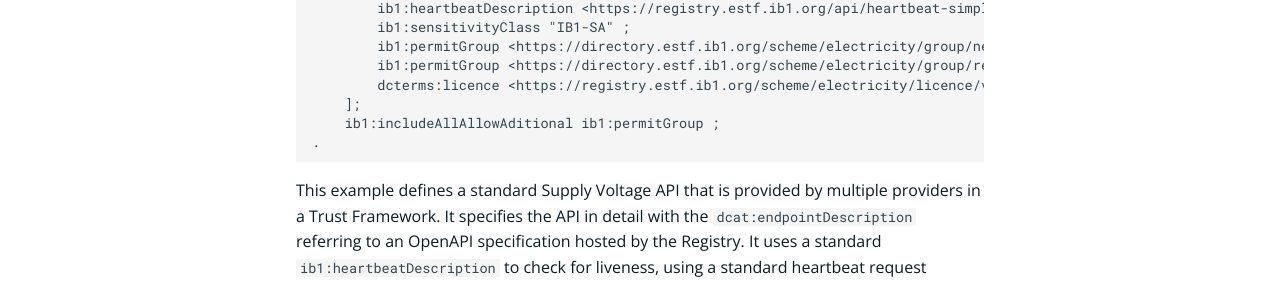
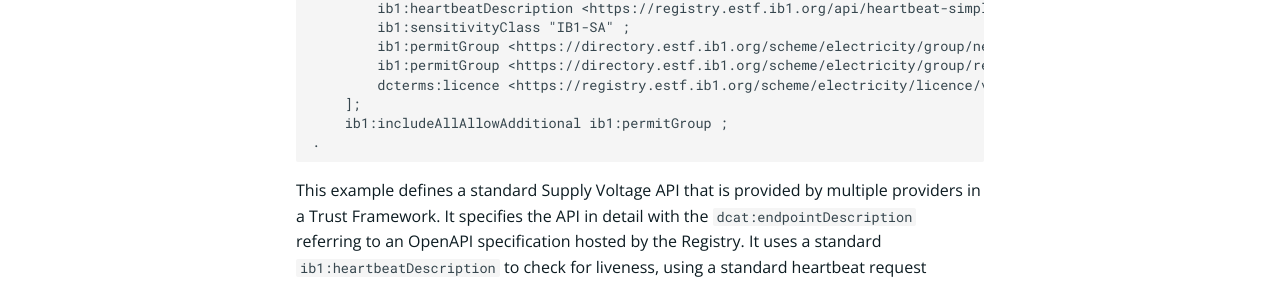
Before and after one commit to icebreakerone/ib1-technical-docs, an MkDocs documentation site: the page built from docs/scheme_catalog_requirements.md, in a window 1280 px wide and 900 px high. Shown: the part 616-897 px from the top of the window. Built offline with MkDocs 1.6.1 and Material for MkDocs 9.7.7, drawn with Linux system fonts in a browser that asks for light colours; plug-ins that fetch from the network failed and are left out; comment, search, counter and statistics services are not loaded; the version menu is left out; some of the changed text lies outside the part shown.

Commit message:
docs/scheme_catalog_requirements.md updated from https://stackedit.net/

````diff
--- a/docs/scheme_catalog_requirements.md
+++ b/docs/scheme_catalog_requirements.md
@@ -24,7 +24,7 @@ It is an RDF document published by the Registry.
 	    ib1:permitGroup <https://directory.estf.ib1.org/scheme/electricity/group/report-provider> ;
 	    dcterms:licence <https://registry.estf.ib1.org/scheme/electricity/licence/voltage-reporting/1.4> ;
 	];
-	ib1:includeAllAllowAditional ib1:permitGroup ;
+	ib1:includeAllAllowAdditional ib1:permitGroup ;
 .
 ```
 
````
Also changed, not shown: other parts of docs/scheme_catalog_requirements.md (+4 -3 lines).
